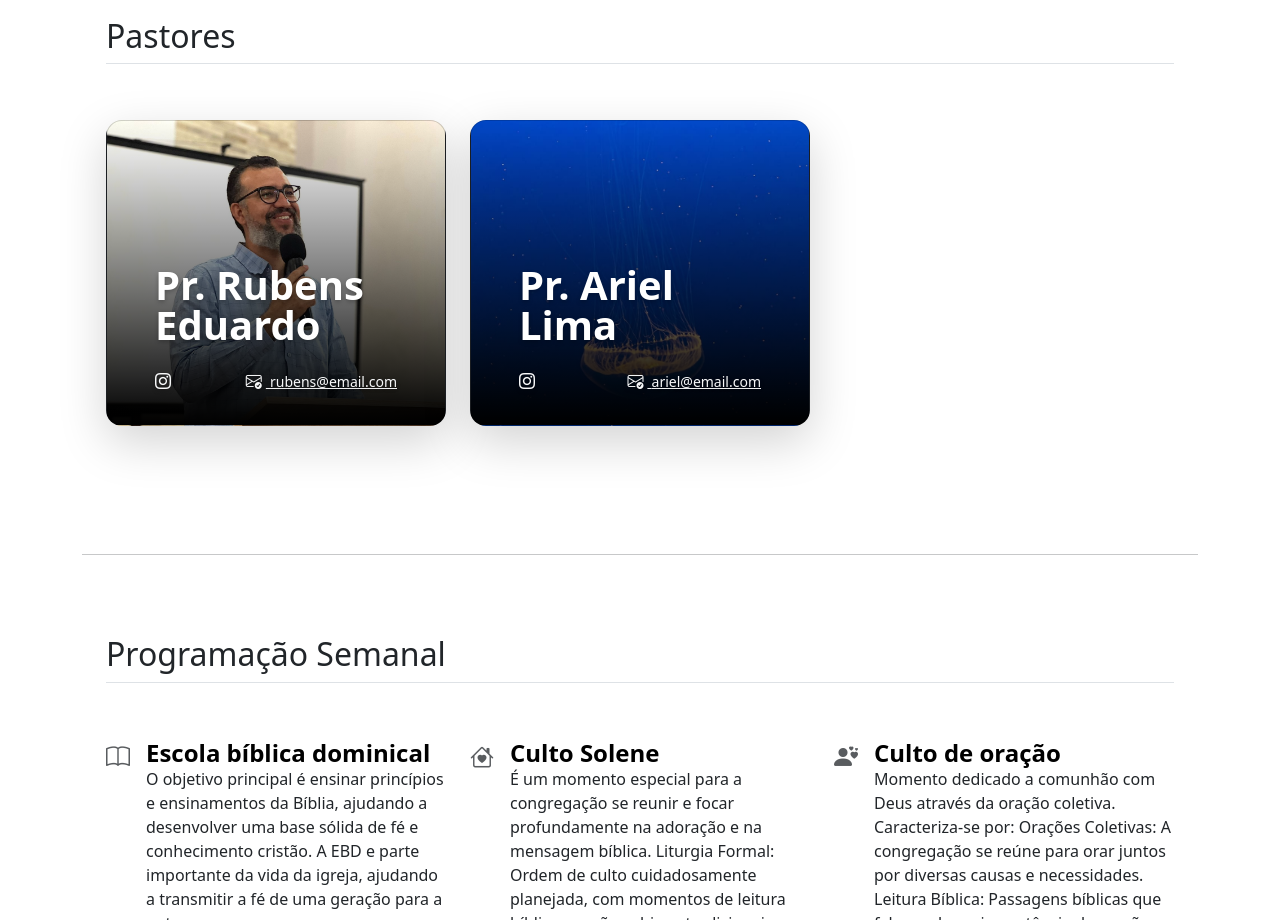
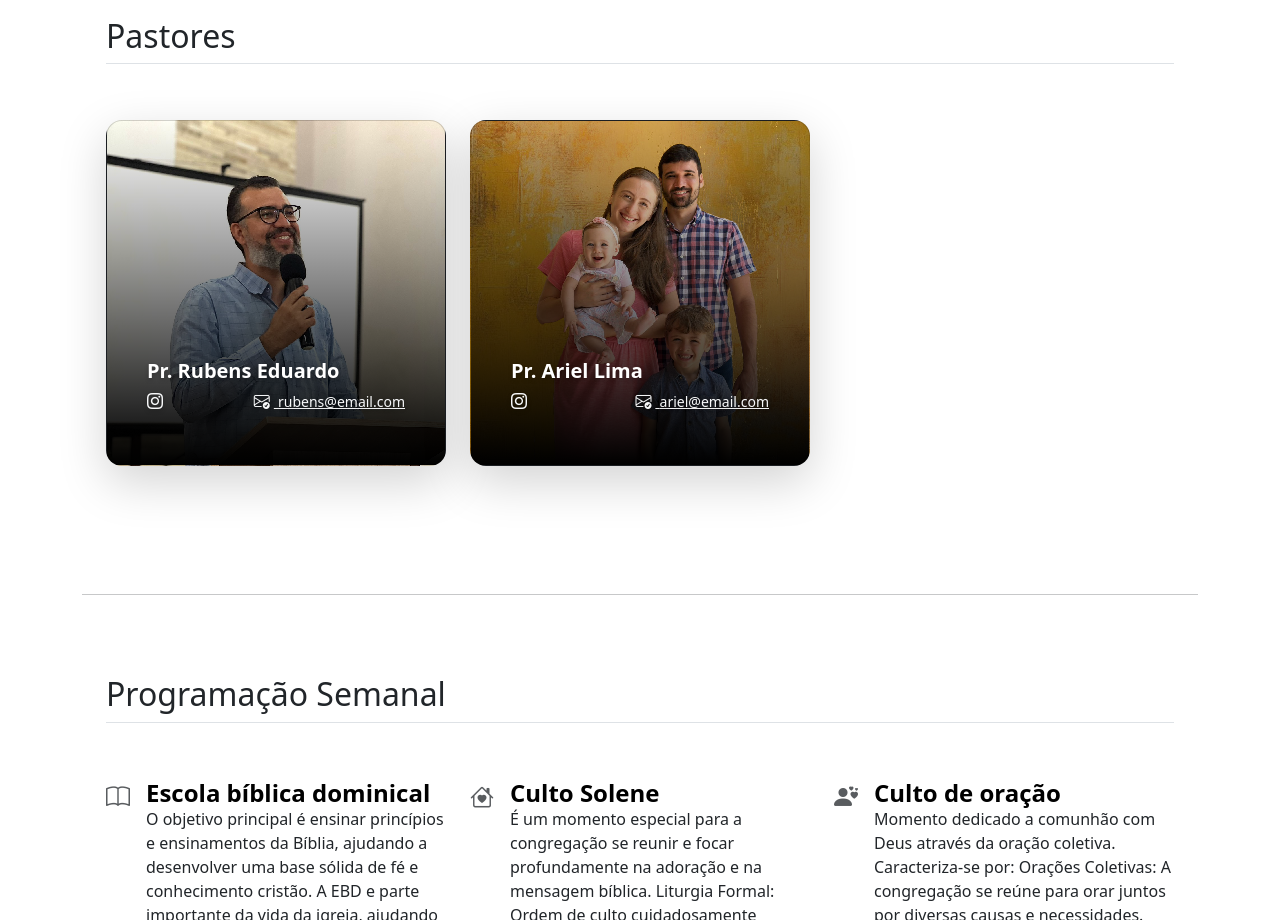
Before and after one commit to renatosoares/ibarecisa-site, a website built with Vite: page src/index.html in a window 1280 px wide. Shown: the part 1640-2560 px from the top of the page. Built offline with nearby package versions, Linux system fonts and the light colour scheme.

Commit message:
style: adjust the dimensions of the cards in the pastors section

```diff
--- a/src/index.html
+++ b/src/index.html
@@ -223,14 +223,14 @@
         <div class="row row-cols-1 row-cols-lg-3 align-items-stretch g-4 py-5">
           <div class="col">
             <div
-              class="card card-cover h-100 overflow-hidden text-bg-dark rounded-4 shadow-lg"
+              class="card card-cover h-100 overflow-hidden text-bg-dark rounded-4 shadow-lg px-3 py-2 py-lg-5"
               style="
                 background-image: linear-gradient(to bottom, rgb(0 0 0 / 0%), rgb(0 0 0)), url(/pastor-rubens.jpeg);
               "
             >
-              <div class="d-flex flex-column h-100 p-5 pb-3 text-white text-shadow-1">
-                <h3 class="pt-5 mt-5 mb-4 display-6 lh-1 fw-bold">Pr. Rubens Eduardo</h3>
-                <ul class="d-flex list-unstyled mt-auto">
+              <div class="d-flex flex-column h-100 px-4 pb-1 pt-5 mt-5 text-white text-shadow-1">
+                <h3 class="pt-5 mt-5 mb-2 display-6 fs-5 lh-1 fw-bold">Pr. Rubens Eduardo</h3>
+                <ul class="d-flex list-unstyled mt-auto mb-0">
                   <li class="me-auto">
                     <a href="//instagram.com" class="text-light" target="_blank" rel="noopener noreferrer">
                       <i class="bi bi-instagram"></i>
@@ -249,14 +249,14 @@
 
           <div class="col">
             <div
-              class="card card-cover h-100 overflow-hidden text-bg-dark rounded-4 shadow-lg"
+              class="card card-cover h-100 overflow-hidden text-bg-dark rounded-4 shadow-lg px-3 py-2 py-lg-5"
               style="
-                  background-image: linear-gradient(to bottom, rgb(0 0 0 / 0%), rgb(0 0 0)), url(/unsplash-photo-3.jpg);
+                  background-image: linear-gradient(to bottom, rgb(0 0 0 / 0%), rgb(0 0 0)), url(/pastor-ariel.jpeg);
               "
             >
-              <div class="d-flex flex-column h-100 p-5 pb-3 text-shadow-1">
-                <h3 class="pt-5 mt-5 mb-4 display-6 lh-1 fw-bold">Pr. Ariel Lima</h3>
-                <ul class="d-flex list-unstyled mt-auto">
+              <div class="d-flex flex-column h-100 px-4 pb-1 pt-5 mt-5 text-shadow-1">
+                <h3 class="pt-5 mt-5 mb-2 display-6 fs-5 lh-1 fw-bold">Pr. Ariel Lima</h3>
+                <ul class="d-flex list-unstyled mt-auto mb-0">
                   <li class="me-auto">
                     <a href="//instagram.com" class="text-light" target="_blank" rel="noopener noreferrer">
                       <i class="bi bi-instagram"></i>
--- a/src/scss/styles.scss
+++ b/src/scss/styles.scss
@@ -43,6 +43,7 @@ body {
   background-size: cover;
   background-position: center;
   background-repeat: no-repeat;
+  image-rendering: pixelated;
 }
 
 
@@ -126,6 +127,7 @@ body {
   background-repeat: no-repeat;
   background-position: center center;
   background-size: cover;
+  image-rendering: pixelated;
 }
 
 .feature-icon-small {
```
Also changed, not shown: src/pastor-ariel.jpeg (added).
